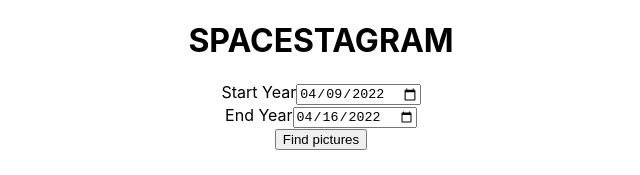
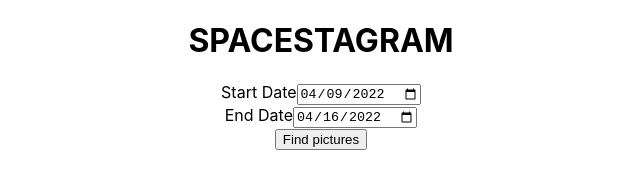
Before and after one commit to ZaneStanutz/Spacestagram, a React (Create React App) app: page / in a window 1280 px wide. Shown: the top 175 px of the page, without its empty margins (319-959 px from the left). Built offline with nearby package versions, Linux system fonts and the light colour scheme; no server answers.

Commit message:
Like button added

```diff
--- a/package.json
+++ b/package.json
@@ -7,6 +7,7 @@
     "@testing-library/react": "^13.1.1",
     "@testing-library/user-event": "^13.5.0",
     "react": "^18.0.0",
+    "react-animated-heart": "0.0.7-alpha.1",
     "react-dom": "^18.0.0",
     "react-scripts": "5.0.1",
     "web-vitals": "^2.1.4"
--- a/src/App.js
+++ b/src/App.js
@@ -1,6 +1,7 @@
 import logo from './logo.svg';
 import React, {useState, useEffect} from 'react';
 import './App.css';
+import Heart from 'react-animated-heart';
 
 function Header() {
   function logMsg(){
@@ -12,7 +13,16 @@ return (
     <>
       <h1>SPACESTAGRAM</h1>
     </>
-  )
+  );
+}
+
+function ClickMe(){
+    const[isClick,setClick] = useState(false);
+    return(
+      <div className="heart">
+        <Heart isClick={isClick} onClick={() => setClick(!isClick)}/>
+      </div>
+    );
 }
 class Feed extends React.Component{
   render(){
@@ -22,6 +32,7 @@ class Feed extends React.Component{
 			<h3>{this.props.date}</h3>
       <img src={this.props.url}></img>
       <p>{this.props.explanation}</p>
+      <ClickMe/>
     </div>
   )
   }
@@ -58,19 +69,23 @@ class Form extends React.Component{
 			.then(data => this.setState({data: data}))
       .catch(console.error);
     event.preventDefault();
+  }
 
-  }
   render() {
-		/* +TODO hanle error  (Date must be between  jun 16 1995 and today)*/
+		/*
+			threeJs infinite scroll...
+
+		*/
 		const response = this.state.data;
 		const arr = [];
 		Object.keys(response).forEach(function(key){
 			arr.push(response[key]);
 		});
+    arr.reverse();
   return(
     <div>
       <form onSubmit={this.handleSubmit}>
-        <label>Start Year</label>
+        <label>Start Date</label>
         <input
           id='start'
           type="date"
@@ -78,8 +93,9 @@ class Form extends React.Component{
           value={this.state.startDate}
           onChange={this.handleStart}
           placeholder="yyyy-mm-dd"
+          min="1995-06-16"
           required/><br></br>
-        <label>End Year</label>
+        <label>End Date</label>
         <input
           id='end'
           type="date"
```
Also changed, not shown: 1 other file (tests, documents, lock files or other folders).
